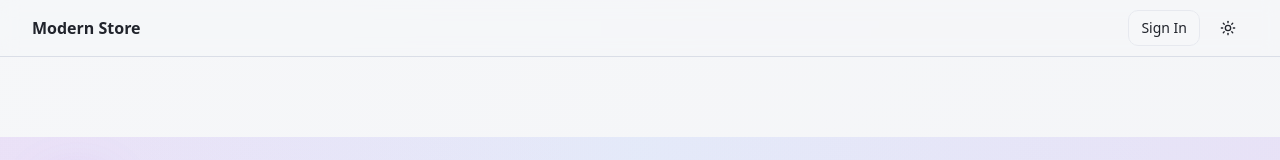
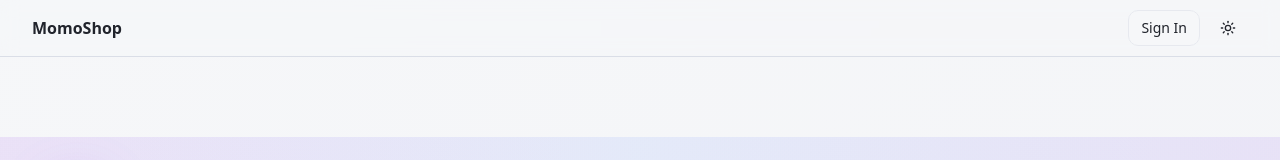
Before and after one commit to coolio89/chat-shop-easy, a React (Vite) app: page / in a window 1280 px wide. Shown: the top 160 px of the page. Built offline with nearby package versions, Linux system fonts and the light colour scheme; no server answers; the database is empty.

Commit message:
Rename "Modern Store" to "MomoShop"

```diff
--- a/src/components/Header.tsx
+++ b/src/components/Header.tsx
@@ -13,7 +13,7 @@ export default function Header() {
         <div className="mr-4 flex">
           <Link className="mr-6 flex items-center space-x-2" to="/">
             <span className="hidden font-bold sm:inline-block">
-              Modern Store
+              MomoShop
             </span>
           </Link>
         </div>
```
